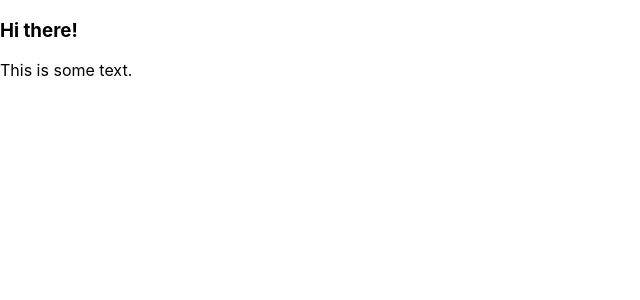
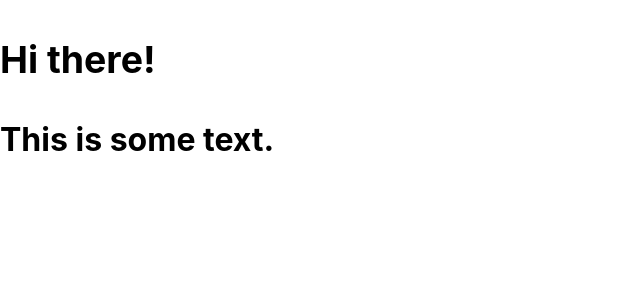
Before and after one commit to etrhodes/Trelloyes, a React (Create React App) app: page / in a window 1280 px wide. Shown: the top 300 px of the page, without its empty margins (0-640 px from the left). Built offline with nearby package versions, Linux system fonts and the light colour scheme.

Commit message:
js file updates

```diff
--- a/src/App.js
+++ b/src/App.js
@@ -3,9 +3,16 @@ import Card from './Card.js';
 
 function App() {
   return (
-    <div>
-      <Card />
-    </div>
+    <main>
+      <header>
+        <h1>
+          <Card />
+        </h1>
+      </header>
+      <div className="App-list">
+
+      </div>
+    </main>
   );
 }
 
--- a/src/card.js
+++ b/src/card.js
@@ -1,5 +1,6 @@
 import React from 'react';
 import './store';
+import List from './list.js'
 
 class Card extends React.Component {
     render() {
--- a/src/index.js
+++ b/src/index.js
@@ -2,7 +2,6 @@ import React from 'react';
 import ReactDOM from 'react-dom';
 import './index.css';
 import App from './App';
-import './store.js';
 
 ReactDOM.render(
   <React.StrictMode>
--- a/src/list.js
+++ b/src/list.js
@@ -0,0 +1,21 @@
+import React from 'react';
+import './store';
+
+class List extends React.Component {
+    render() {
+        return (
+            <section className="List">
+            <div>
+                <header>
+
+                </header>
+                <div class="List-cards">
+
+                </div>
+            </div>
+            </section>
+        )
+    }
+}
+
+export default List;
```
Also changed, not shown: 1 other file (tests, documents, lock files or other folders).
